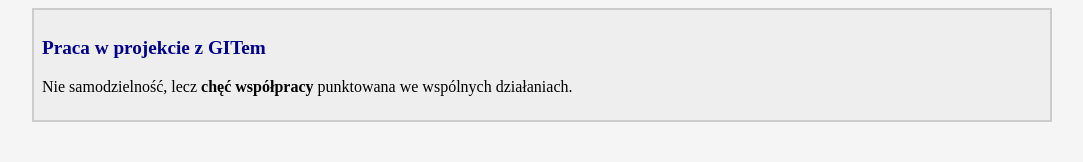
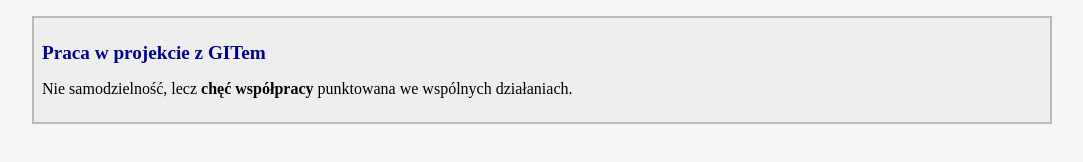
Before and after one commit to tomasz-em/git_2, a plain HTML site: page index.html in a window 1280 px wide. Shown: the whole page, without its empty margins (98-1181 px from the left). Drawn offline with Linux system fonts and the light colour scheme.

Commit message:
new styles on new shiny branch
* also h2 instead of h3

```diff
--- a/index.html
+++ b/index.html
@@ -8,7 +8,7 @@
 </head>
 <body>
     <div class="page">
-        <h3>Praca w projekcie z GITem</h3>
+        <h2>Praca w projekcie z GITem</h2>
         <p>Nie samodzielność, lecz <strong>chęć współpracy</strong> punktowana we wspólnych działaniach.</p>
     </div>
 
--- a/styl.css
+++ b/styl.css
@@ -2,7 +2,7 @@ body {
     background-color: #f5f5f5;
 }
 
-h3 {
+h2 {
     color: darkblue;
     font-size: 1.2em;
 }
@@ -10,7 +10,7 @@ h3 {
 .page {
     max-width: 1000px;
     background-color: #eee;
-    border: 2px solid #ccc;
+    border: 2px solid #bbb;
     padding: 0.5em;
-    margin: 0 auto;
+    margin: 1em auto;
 }
```
